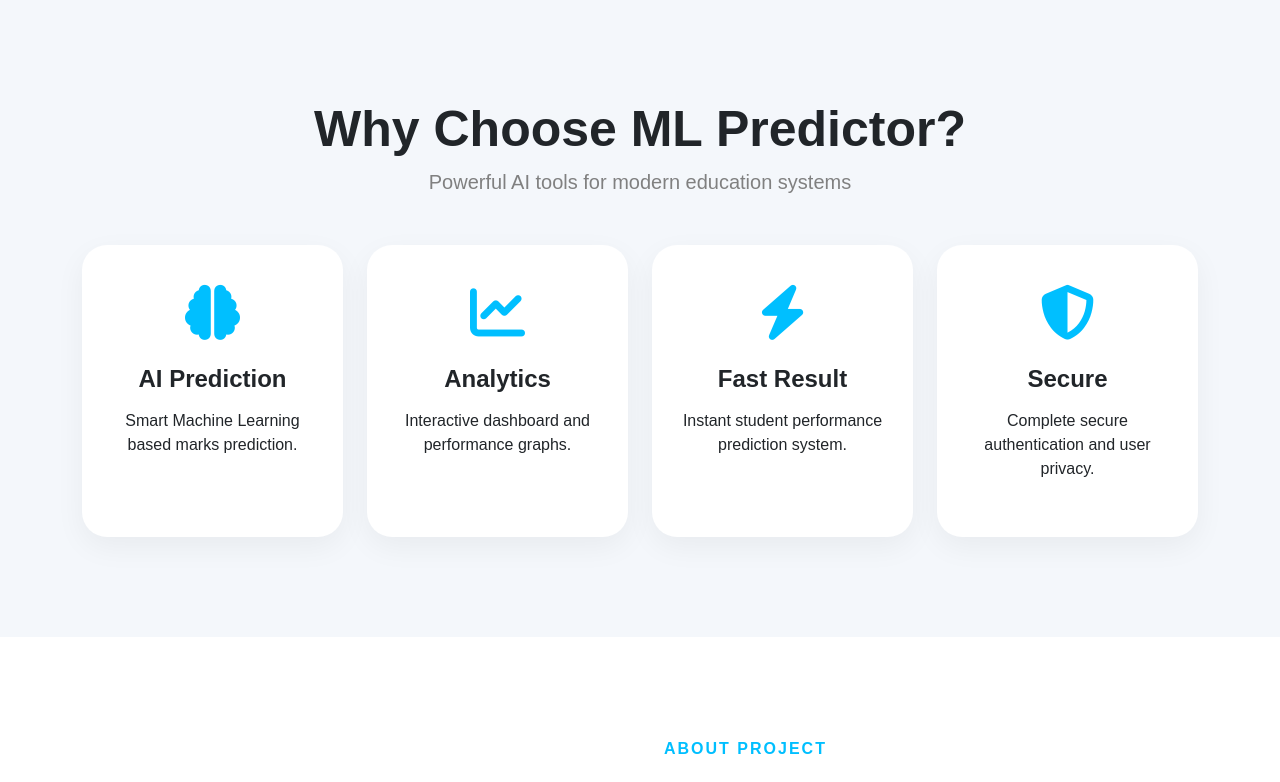
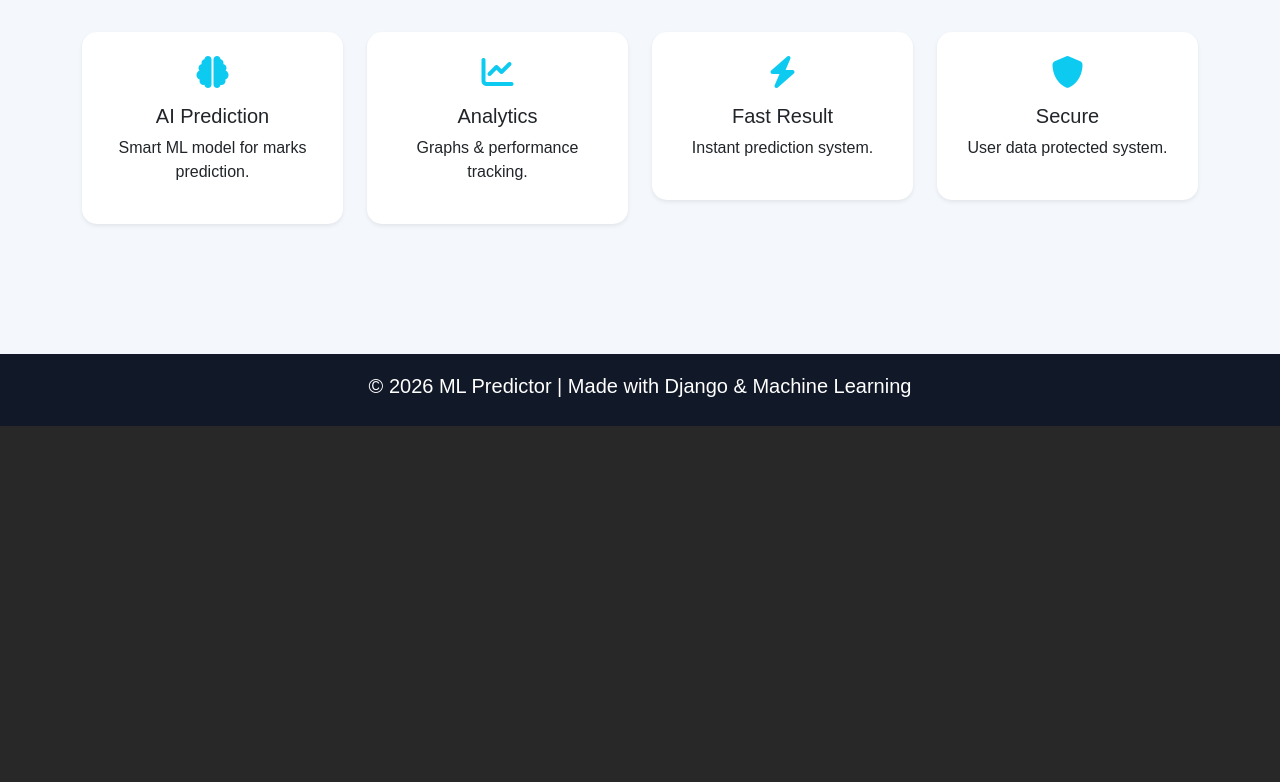
Before and after one commit to yashvasoya897-art/student-performance-ml, a Django app: page /home/ in a window 1280 px wide. Shown: the part 936-1718 px from the top of the page. After the commit the page ends 1362 px from the top, so only its background shows below. Run offline with Django 5.2, Linux system fonts and the light colour scheme; parts of the project's set-up code (start-up, migrations or seed data) failed here and were passed over.

Commit message:
Update home.html

```diff
--- a/predictor/templates/home.html
+++ b/predictor/templates/home.html
@@ -1,458 +1,100 @@
 {% extends 'base.html' %}
-
 {% block content %}
 
-<!-- HERO SECTION -->
+<section class="hero">
 
-<section class="hero-section">
+<div class="container">
+<div class="row align-items-center" style="min-height:85vh;">
 
-    <div class="hero-overlay"></div>
+    <div class="col-lg-12 text-center">
 
-    <div class="container hero-content">
-
-        <div class="row align-items-center min-vh-100">
-
-            <div class="col-lg-6">
-
-                <span class="hero-badge">
+        <span class="badge bg-info mb-3 px-3 py-2">
             AI Powered Education System
         </span>
 
-                <h1 class="hero-title">
-                    Predict Student Performance
-                    <span>Using Machine Learning</span>
+        <h1 style="font-size:55px; font-weight:800; color:white;">
+            Predict Student <span style="color:#00bfff;">Performance</span>
         </h1>
 
-                <p class="hero-text">
-
-                    Advanced AI prediction system that analyzes
-                    study hours, attendance, sleep and previous
-                    marks to forecast student exam performance.
-
+        <p style="color:#d1d5db; font-size:20px; margin-top:20px; max-width:800px; margin-left:auto; margin-right:auto;">
+            ML-based system that analyzes study hours, attendance, sleep and previous marks to predict student exam performance with high accuracy.
         </p>
 
-                <div class="hero-buttons">
-
         <a href="/dashboard/">
-                        <button class="main-btn">
-                            <i class="fa-solid fa-chart-line"></i>
-                            Open Dashboard
+            <button class="btn btn-info btn-lg mt-4 px-5 py-3">
+                <i class="fa fa-chart-line"></i> Open Dashboard
             </button>
         </a>
 
     </div>
 
 </div>
-
-            <div class="col-lg-6"></div>
-
-        </div>
-
 </div>
 
 </section>
 
-
-
 <!-- FEATURES -->
-
-<section class="features-section">
-
+<section style="padding:80px 0;">
 <div class="container">
 
-        <div class="section-title text-center">
+<h2 class="text-center fw-bold mb-5">Why Use This System?</h2>
 
-            <h1>Why Choose ML Predictor?</h1>
-
-            <p>
-                Powerful AI tools for modern education systems
-            </p>
-
-        </div>
-
-        <div class="row g-4 mt-4">
+<div class="row g-4">
 
     <div class="col-md-3">
-
-                <div class="feature-card">
-
-                    <i class="fa-solid fa-brain"></i>
-
-                    <h4>AI Prediction</h4>
-
-                    <p>
-                        Smart Machine Learning based marks prediction.
-                    </p>
-
+        <div class="card p-4 text-center shadow-sm">
+            <i class="fa fa-brain fa-2x text-info"></i>
+            <h5 class="mt-3">AI Prediction</h5>
+            <p>Smart ML model for marks prediction.</p>
         </div>
-
     </div>
 
     <div class="col-md-3">
-
-                <div class="feature-card">
-
-                    <i class="fa-solid fa-chart-line"></i>
-
-                    <h4>Analytics</h4>
-
-                    <p>
-                        Interactive dashboard and performance graphs.
-                    </p>
-
+        <div class="card p-4 text-center shadow-sm">
+            <i class="fa fa-chart-line fa-2x text-info"></i>
+            <h5 class="mt-3">Analytics</h5>
+            <p>Graphs & performance tracking.</p>
         </div>
-
     </div>
 
     <div class="col-md-3">
-
-                <div class="feature-card">
-
-                    <i class="fa-solid fa-bolt"></i>
-
-                    <h4>Fast Result</h4>
-
-                    <p>
-                        Instant student performance prediction system.
-                    </p>
-
+        <div class="card p-4 text-center shadow-sm">
+            <i class="fa fa-bolt fa-2x text-info"></i>
+            <h5 class="mt-3">Fast Result</h5>
+            <p>Instant prediction system.</p>
         </div>
-
     </div>
 
     <div class="col-md-3">
-
-                <div class="feature-card">
-
-                    <i class="fa-solid fa-shield-halved"></i>
-
-                    <h4>Secure</h4>
-
-                    <p>
-                        Complete secure authentication and user privacy.
-                    </p>
-
+        <div class="card p-4 text-center shadow-sm">
+            <i class="fa fa-shield fa-2x text-info"></i>
+            <h5 class="mt-3">Secure</h5>
+            <p>User data protected system.</p>
+        </div>
     </div>
 
 </div>
 
 </div>
-
-    </div>
-
 </section>
-
-
-
-<!-- ABOUT SECTION -->
-
-<section class="about-section">
-
-    <div class="container">
-
-        <div class="row align-items-center g-5">
-
-            <div class="col-lg-6">
-
-                <img
-                    src="https://images.unsplash.com/photo-1523240795612-9a054b0db644?q=80&w=1200&auto=format&fit=crop"
-                    class="about-img">
-
-            </div>
-
-            <div class="col-lg-6">
-
-                <span class="about-badge">
-                    ABOUT PROJECT
-                </span>
-
-                <h1 class="about-title">
-                    Smart Education System
-                    Using Artificial Intelligence
-                </h1>
-
-                <p class="about-text">
-
-                    This project helps students and teachers
-                    analyze academic performance using
-                    Machine Learning algorithms.
-
-                </p>
-
-                <p class="about-text">
-
-                    Built with Django, Python, Bootstrap,
-                    Artificial Intelligence and Data Analytics.
-
-                </p>
-
-                <div class="stats-box">
-
-                    <div class="stat-item">
-
-                        <h2>95%</h2>
-
-                        <p>Prediction Accuracy</p>
-
-                    </div>
-
-                    <div class="stat-item">
-
-                        <h2>10K+</h2>
-
-                        <p>Predictions</p>
-
-                    </div>
-
-                    <div class="stat-item">
-
-                        <h2>24/7</h2>
-
-                        <p>System Access</p>
-
-                    </div>
-
-                </div>
-
-            </div>
-
-        </div>
-
-    </div>
-
-</section>
-
-
 
 <style>
 
-body{
-    background:#f4f7fb;
-    overflow-x:hidden;
+.hero{
+    background: linear-gradient(rgba(0,0,0,0.75), rgba(0,0,0,0.75)),
+    url('https://images.unsplash.com/photo-1516321318423-f06f85e504b3');
+    background-size:cover;
+    background-position:center;
 }
 
-/* HERO */
-
-.hero-section{
-    position:relative;
-    min-height:100vh;
-    background:
-    linear-gradient(rgba(5,15,35,0.85), rgba(5,15,35,0.85)),
-    url('https://images.unsplash.com/photo-1516321318423-f06f85e504b3?q=80&w=1600&auto=format&fit=crop');
-    background-size:cover;
-    background-position:center;
-    color:white;
-}
-
-.hero-content{
-    position:relative;
-    z-index:2;
-}
-
-.hero-badge{
-    background:rgba(255,255,255,0.12);
-    padding:10px 20px;
-    border-radius:30px;
-    font-size:14px;
-    display:inline-block;
-    margin-bottom:25px;
-    backdrop-filter:blur(10px);
-}
-
-.hero-title{
-    font-size:65px;
-    font-weight:800;
-    line-height:1.2;
-}
-
-.hero-title span{
-    color:#00bfff;
-}
-
-.hero-text{
-    margin-top:25px;
-    font-size:20px;
-    color:#d7d7d7;
-    line-height:1.8;
-}
-
-.hero-buttons{
-    margin-top:35px;
-    display:flex;
-    gap:20px;
-    flex-wrap:wrap;
-}
-
-.main-btn{
-    background:#00bfff;
+.card{
     border:none;
-    padding:16px 32px;
-    color:white;
-    border-radius:12px;
-    font-size:18px;
-    font-weight:600;
+    border-radius:15px;
     transition:0.3s;
 }
 
-.main-btn:hover{
-    background:#0099cc;
-    transform:translateY(-3px);
-}
-
-.second-btn{
-    background:transparent;
-    border:2px solid white;
-    padding:16px 32px;
-    color:white;
-    border-radius:12px;
-    font-size:18px;
-    font-weight:600;
-    transition:0.3s;
-}
-
-.second-btn:hover{
-    background:white;
-    color:#111;
-}
-
-.hero-img{
-    width:100%;
-    max-width:520px;
-    border-radius:25px;
-    box-shadow:0 20px 50px rgba(0,0,0,0.4);
-}
-
-
-
-/* FEATURES */
-
-.features-section{
-    padding:100px 0;
-}
-
-.section-title h1{
-    font-size:50px;
-    font-weight:800;
-}
-
-.section-title p{
-    font-size:20px;
-    color:gray;
-}
-
-.feature-card{
-    background:white;
-    border-radius:25px;
-    padding:40px 25px;
-    text-align:center;
-    transition:0.4s;
-    height:100%;
-    box-shadow:0 10px 30px rgba(0,0,0,0.05);
-}
-
-.feature-card:hover{
-    transform:translateY(-10px);
-}
-
-.feature-card i{
-    font-size:55px;
-    color:#00bfff;
-    margin-bottom:25px;
-}
-
-.feature-card h4{
-    font-weight:700;
-    margin-bottom:15px;
-}
-
-
-
-/* ABOUT */
-
-.about-section{
-    padding:100px 0;
-    background:white;
-}
-
-.about-img{
-    width:100%;
-    border-radius:25px;
-    box-shadow:0 15px 40px rgba(0,0,0,0.1);
-}
-
-.about-badge{
-    color:#00bfff;
-    font-weight:700;
-    letter-spacing:2px;
-}
-
-.about-title{
-    margin-top:20px;
-    font-size:50px;
-    font-weight:800;
-}
-
-.about-text{
-    margin-top:20px;
-    font-size:20px;
-    color:#555;
-    line-height:1.8;
-}
-
-.stats-box{
-    margin-top:40px;
-    display:flex;
-    gap:30px;
-    flex-wrap:wrap;
-}
-
-.stat-item{
-    background:#f4f7fb;
-    padding:25px 30px;
-    border-radius:20px;
-    text-align:center;
-    min-width:150px;
-}
-
-.stat-item h2{
-    color:#00bfff;
-    font-weight:800;
-}
-
-.stat-item p{
-    margin:0;
-    color:#666;
-}
-
-
-
-/* MOBILE */
-
-@media(max-width:768px){
-
-.hero-title{
-    font-size:42px;
-}
-
-.section-title h1,
-.about-title{
-    font-size:34px;
-}
-
-.hero-text,
-.about-text{
-    font-size:17px;
-}
-
-.hero-buttons{
-    flex-direction:column;
-}
-
-.main-btn,
-.second-btn{
-    width:100%;
-}
-
+.card:hover{
+    transform:translateY(-8px);
 }
 
 </style>
```
Lines whose indentation alone changed are shown as unchanged.
